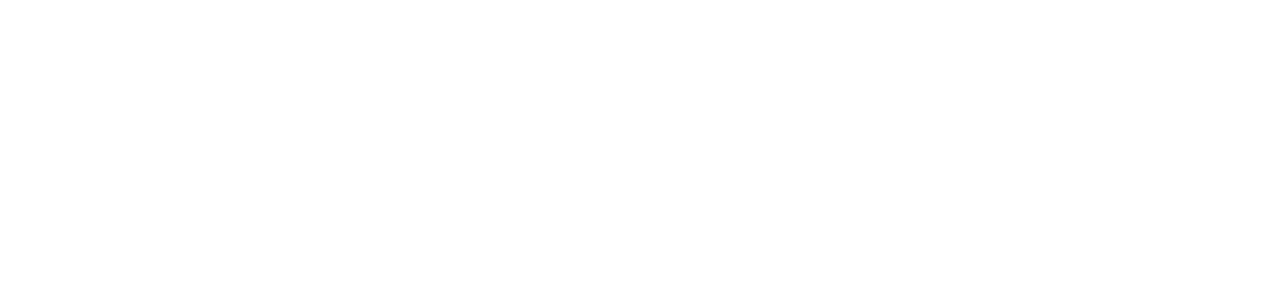
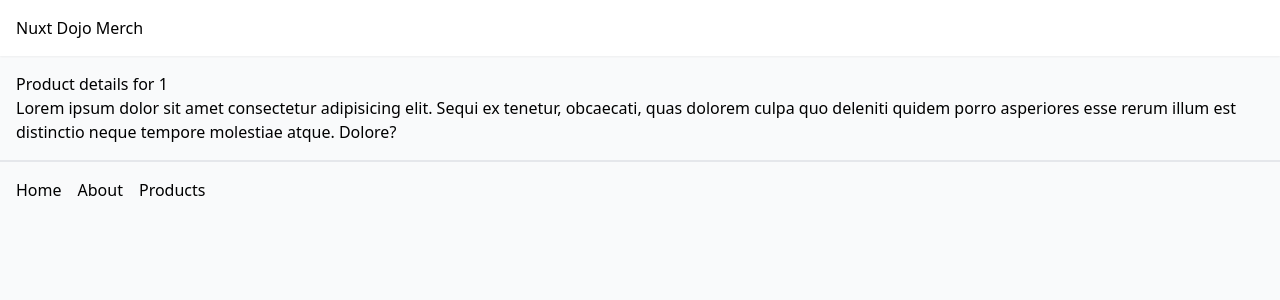
Before and after one commit to BoxenOfDonuts/nuxt-dojo, a Nuxt app: page /products/1 in a window 1280 px wide. Before the commit this address had no page. Shown: the top 300 px of the page. Built offline with nearby package versions, Linux system fonts and the light colour scheme.

Commit message:
tailwind and styles

```diff
--- /dev/null
+++ b/assets/css/tailwind.css
@@ -0,0 +1,17 @@
+@tailwind base;
+@tailwind components;
+@tailwind utilities;
+
+body {
+  @apply bg-gray-50
+}
+
+.router-link-exact-active {
+  color: #12b488;
+}
+
+@layer components {
+  .btn {
+    @apply bg-[#12b488] text-white px-3 py-2 rounded-md text-sm text-white
+  }
+}
--- /dev/null
+++ b/layouts/default.vue
@@ -0,0 +1,28 @@
+<template>
+  <div>
+    <header class="shadow-sm bg-white">
+      <nav class="mx-auto container p-4 flex justify-between">
+        <NuxtLink class="font-bold" to="/">Nuxt Dojo</NuxtLink>
+        <ul class="gap-4 flex">
+          <li>
+            <NuxtLink to="/">Home</NuxtLink>
+          </li>
+          <li>
+            <NuxtLink to="/about">About</NuxtLink>
+          </li>
+          <li>
+            <NuxtLink class="btn" to="/products">Products</NuxtLink>
+          </li>
+        </ul>
+      </nav>
+    </header>
+
+    <div class="mx-auto container p-4">
+      <slot />
+    </div>
+  </div>
+</template>
+
+<script setup></script>
+
+<style scoped></style>
--- /dev/null
+++ b/layouts/products.vue
@@ -0,0 +1,31 @@
+<template>
+  <div>
+    <header class="shadow-sm bg-white">
+      <nav class="container mx-auto p-4">
+        <NuxtLink to="/products">Nuxt Dojo Merch</NuxtLink>
+      </nav>
+    </header>
+
+    <div class="container mx-auto p-4">
+      <slot />
+    </div>
+
+    <footer class="container mx-auto p-4 flex justify-between border-t-2">
+      <ul class="flex gap-4">
+        <li>
+          <NuxtLink to="/">Home</NuxtLink>
+        </li>
+        <li>
+          <NuxtLink to="/about">About</NuxtLink>
+        </li>
+        <li>
+          <NuxtLink to="/products">Products</NuxtLink>
+        </li>
+      </ul>
+    </footer>
+  </div>
+</template>
+
+<script setup></script>
+
+<style scoped></style>
--- a/nuxt.config.ts
+++ b/nuxt.config.ts
@@ -1,4 +1,4 @@
 // https://nuxt.com/docs/api/configuration/nuxt-config
 export default defineNuxtConfig({
-
-})
+  modules: ["@nuxtjs/tailwindcss"],
+});
--- a/package.json
+++ b/package.json
@@ -14,5 +14,8 @@
     "eslint-plugin-prettier": "^4.2.1",
     "nuxt": "3.0.0",
     "prettier": "^2.8.1"
+  },
+  "dependencies": {
+    "@nuxtjs/tailwindcss": "^6.2.0"
   }
 }
--- /dev/null
+++ b/pages/products/[id].vue
@@ -0,0 +1,19 @@
+<template>
+  <div>
+    <p>Product details for {{ id }}</p>
+    <p>
+      Lorem ipsum dolor sit amet consectetur adipisicing elit. Sequi ex tenetur,
+      obcaecati, quas dolorem culpa quo deleniti quidem porro asperiores esse
+      rerum illum est distinctio neque tempore molestiae atque. Dolore?
+    </p>
+  </div>
+</template>
+
+<script setup>
+const { id } = useRoute().params;
+definePageMeta({
+  layout: "products",
+});
+</script>
+
+<style scoped></style>
--- a/pages/products/index.vue
+++ b/pages/products/index.vue
@@ -4,6 +4,10 @@
   </div>
 </template>
 
-<script setup></script>
+<script setup>
+definePageMeta({
+  layout: "products",
+});
+</script>
 
 <style scoped></style>
```
Also changed, not shown: pages/about.vue (+7 -3 lines), 1 other file (tests, documents, lock files or other folders).
